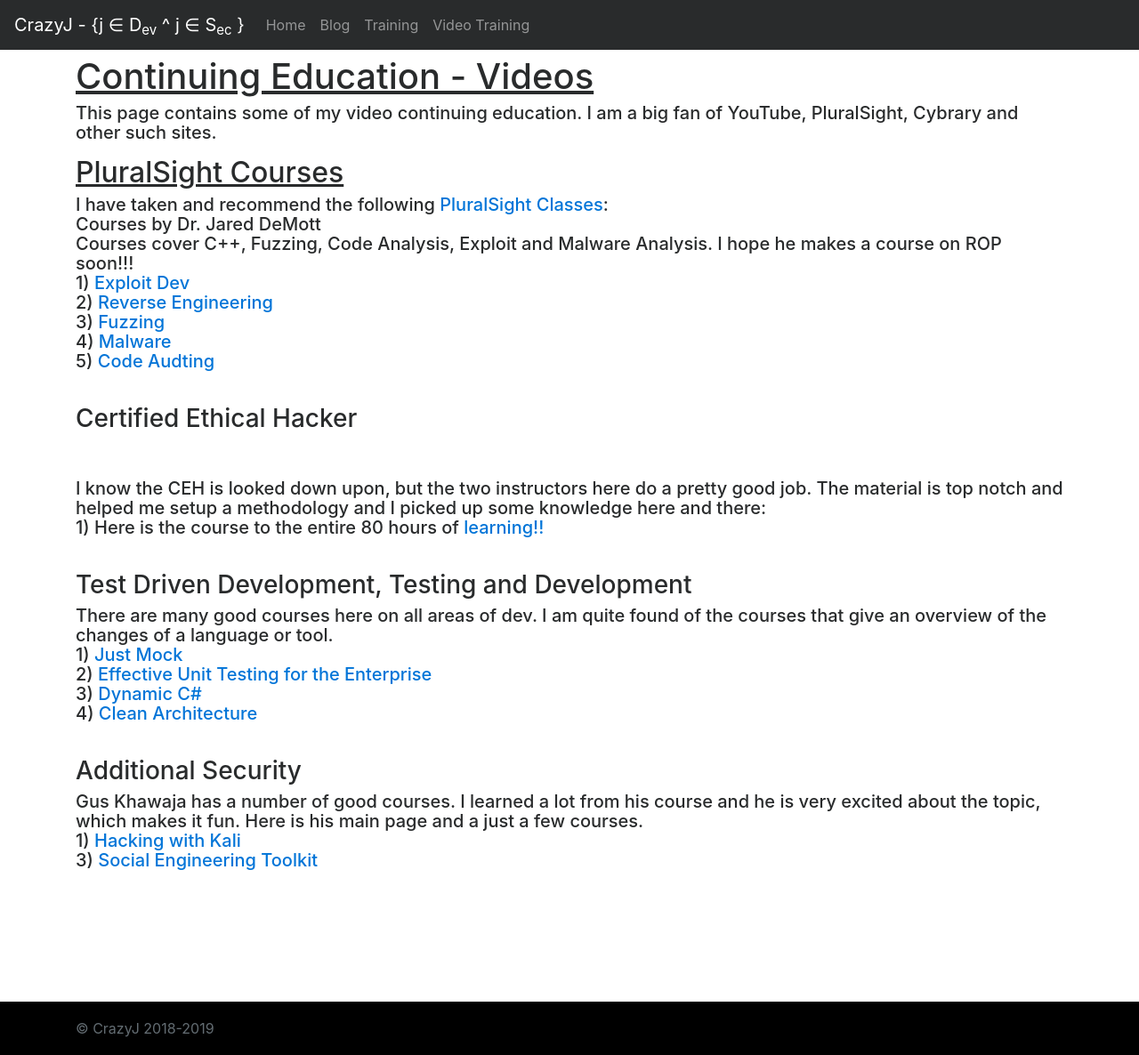
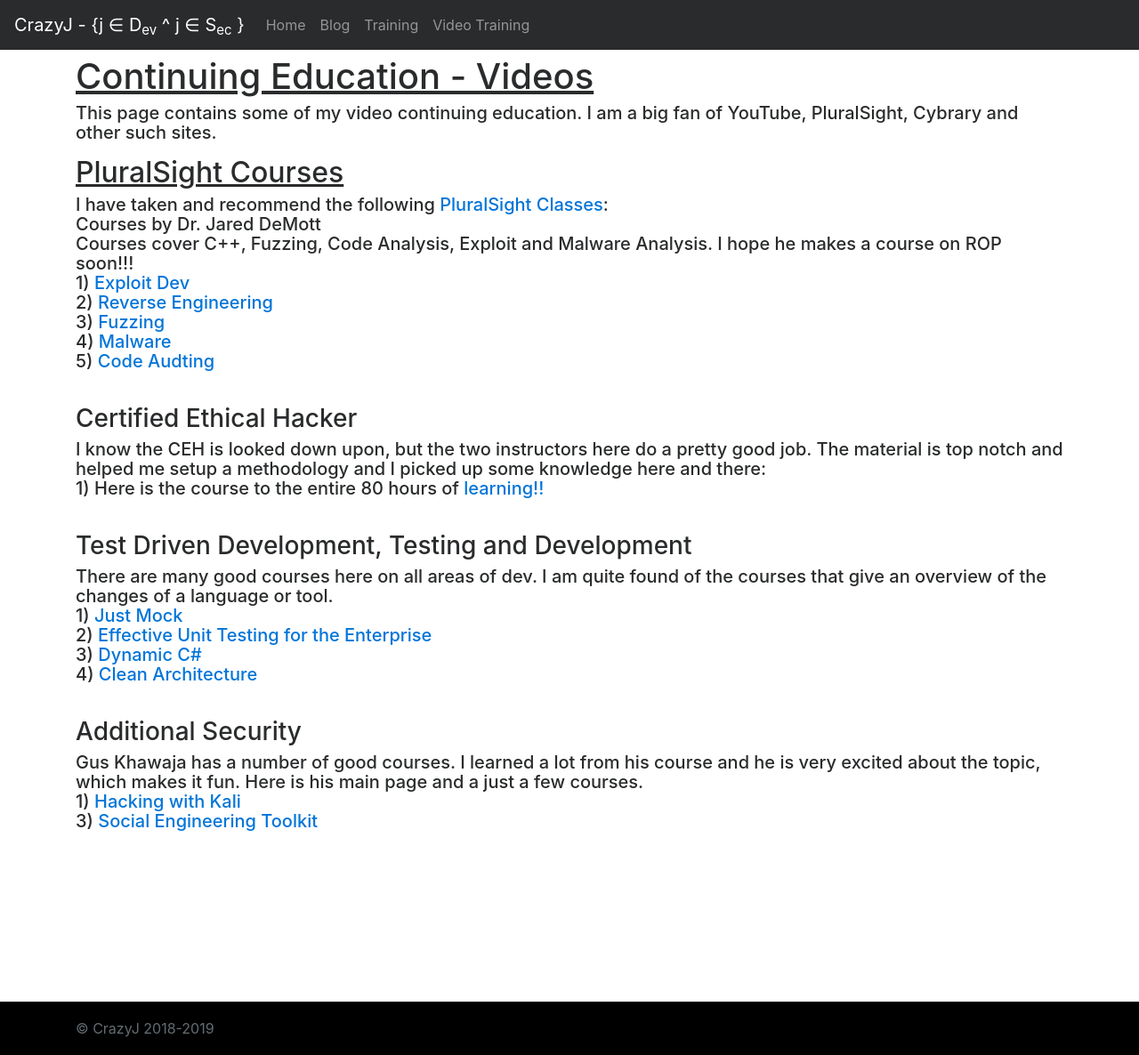
Before and after one commit to CrazyJ-Rod/CrazyJ-Rod.github.io, a Jekyll site: the page built from videotraining.html, in a window 1280 px wide and 1186 px high. Shown: the whole window at 89% size. Built offline with Jekyll 4.4.1, drawn with Linux system fonts in a browser that asks for light colours; nearby versions of some CDN libraries.

```diff
--- a/videotraining.html
+++ b/videotraining.html
@@ -21,7 +21,7 @@ title: CrazyJ &bull; Dev and Security
 	4) <a href="https://app.pluralsight.com/library/courses/malware-advanced-analysis-combating-exploit-kits">Malware</a><br />
 	5) <a href="https://app.pluralsight.com/library/courses/code-auditing-security-hackers-developers">Code Audting</a><br />
 	<br /></p>
-	<h3>Certified Ethical Hacker</h3> <br />
+	<h3>Certified Ethical Hacker</h3>
 	<p style="font-size:20px;">I know the CEH is looked down upon, but the two instructors here do a pretty good job. The material is top notch and helped me setup
 	a methodology and I picked up some knowledge here and there:<br/>
 	1) Here is the course to the entire 80 hours of <a href="https://app.pluralsight.com/paths/certificate/ethical-hacking-ceh-prep-2018">learning!!</a> <br />
```
